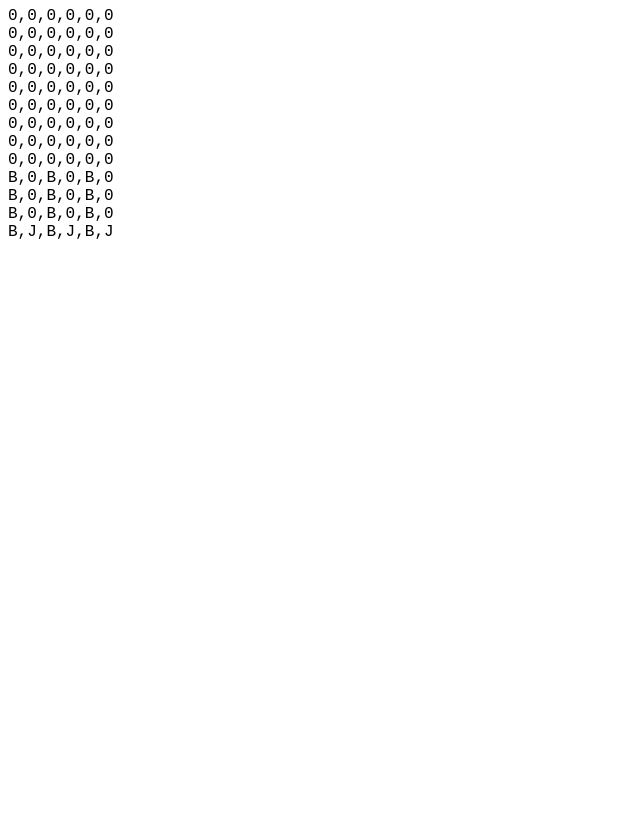
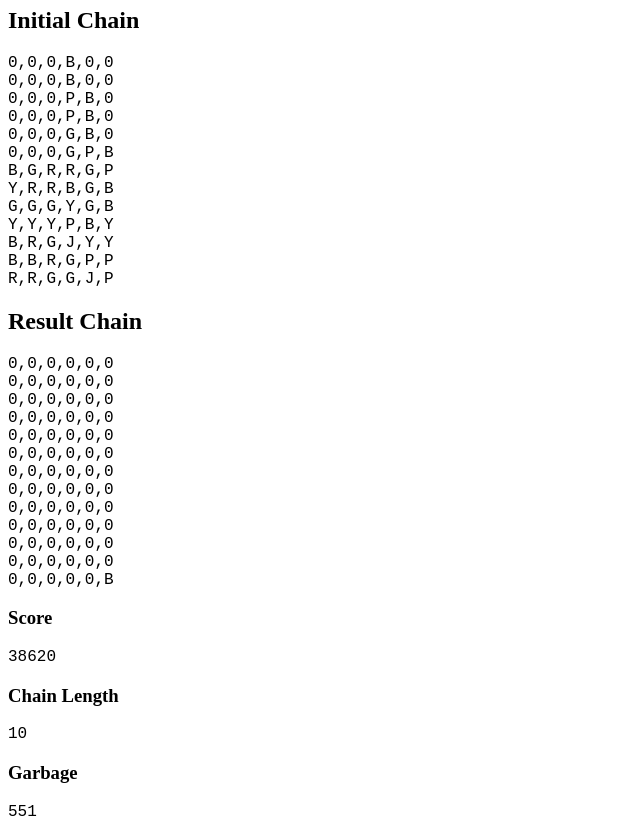
Before and after one commit to s2lsoftener/puyosim-ts-old, a website built with webpack: page dist/index.html in a window 1280 px wide. Shown: the part 73-902 px from the top of the page, without its empty margins (0-640 px from the left). Before the commit the page ends 800 px from the top, so only its background shows below. Built offline with nearby package versions, Linux system fonts and the light colour scheme.

Commit message:
Testing if score/garbage calculated correctly

```diff
--- a/src/Chainsim.ts
+++ b/src/Chainsim.ts
@@ -1,3 +1,4 @@
+import { transposeMatrix } from "./helper";
 import { Puyo, PuyoType } from "./Puyo";
 
 interface SimulatorSettings {
@@ -29,6 +30,7 @@ export default class Chainsim {
   public totalGarbage: number;
   public linkGarbage: number;
   public dropDistances: number[][];
+  public droppedMatrix: Puyo[][];
   public hasPops: boolean;
   public chainHistory: object[];
 
@@ -92,6 +94,7 @@ export default class Chainsim {
 
     this.matrix = [];
     this.dropDistances = [];
+    this.droppedMatrix = [];
     for (let x: number = 0; x < this.settings.cols; x++) {
       this.matrix[x] = [];
       this.dropDistances[x] = [];
@@ -152,10 +155,21 @@ export default class Chainsim {
     }
   }
 
+  public refreshPuyoPositionData(): void {
+    for (let x = 0; x < this.settings.cols; x++) {
+      for (let y = 0; y < this.settings.rows; y++) {
+        this.matrix[x][y].x = x;
+        this.matrix[x][y].y = y;
+      }
+    }
+  }
+
   public dropPuyos(): void {
-    // Drop the puyos in each column.
-    // Either they fall all the way to the ground,
-    // or they fall on top of the nearest Block Puyo.
+    this.matrix = this.droppedMatrix;
+  }
+
+  public calculateDropDistances(): void {
+    const droppedMatrix: Puyo[][] = [];
     for (let x: number = 0; x < this.matrix.length; x++) {
       const slicePoints: number[] = [-1];
       const slices: Puyo[][] = [];
@@ -183,14 +197,14 @@ export default class Chainsim {
         newColumn = [...newColumn, ...emptyCells, ...PuyoCells];
       });
 
-      this.matrix[x] = newColumn;
+      droppedMatrix[x] = newColumn;
     }
-  }
 
-  public calculateDropDistances(): void {
+    this.droppedMatrix = droppedMatrix;
+
     for (let x = 0; x < this.settings.cols; x++) {
       for (let y = 0; y < this.settings.rows; y++) {
-        this.dropDistances[x][y] = y - this.matrix[x][y].y
+        this.dropDistances[x][y] = y - droppedMatrix[x][y].y;
       }
     }
   }
@@ -384,6 +398,17 @@ export default class Chainsim {
     this.totalScore += this.linkScore;
   }
 
+  public get matrixText(): string[][] {
+    const textMatrix: string[][] = [];
+    for (let x = 0; x < this.settings.cols; x++) {
+      textMatrix[x] = [];
+      for (let y = 0; y < this.settings.rows; y++) {
+        textMatrix[x][y] = this.matrix[x][y].p;
+      }
+    }
+    return textMatrix;
+  }
+
   public calculateGarbage(): void {
     const nuisancePoints: number =
       this.linkScore / this.settings.targetPoint + this.leftoverNuisancePoints;
@@ -395,6 +420,7 @@ export default class Chainsim {
 
   public popPuyos(): void {
     for (const group of this.poppingGroups) {
+      console.log(group);
       for (const puyo of group) {
         this.matrix[puyo.x][puyo.y].p = "0";
       }
@@ -417,9 +443,27 @@ export default class Chainsim {
     }
   }
 
+  public refreshLinkData(): void {
+    this.poppingGroups = [];
+    this.poppingColors = [];
+    this.garbageClearCountMatrix = [];
+    this.linkScore = 0;
+    this.linkBonusMultiplier = 0;
+    this.linkPuyoMultiplier = 0;
+    this.linkGarbage = 0;
+    for (let x: number = 0; x < this.settings.cols; x++) {
+      for (let y: number = 0; y < this.settings.rows; y++) {
+        this.dropDistances[x][y] = 0;
+      }
+    }
+    this.droppedMatrix = [];
+  }
+
   public simulateLink(): boolean {
+    this.refreshLinkData();
+    this.calculateDropDistances();
     this.dropPuyos();
-    this.calculateDropDistances();
+    this.refreshPuyoPositionData();
     this.checkForColorPops();
     this.checkForGarbagePops();
 
@@ -436,20 +480,35 @@ export default class Chainsim {
   }
 
   public simulateChain(): void {
-    let result = true
+    let result = true;
     while (result) {
       result = this.simulateLink();
     }
   }
 
-  public readableMatrix(): string[][] {
-    const transposeMatrix: string[][] = []
+  public sendToPuyoNexus(): void {
+    const pnMatrix: string[][] = transposeMatrix(this.matrixText);
+    const conversionScheme: any = {
+      R: 4,
+      G: 7,
+      B: 5,
+      Y: 6,
+      P: 8,
+      J: 1,
+      "0": 0
+    };
+
+    let urlString: string = "";
     for (let y = 0; y < this.settings.rows; y++) {
-      transposeMatrix[y] = []
       for (let x = 0; x < this.settings.cols; x++) {
-        transposeMatrix[y][x] = this.matrix[x][y].p
+        urlString += conversionScheme[pnMatrix[y][x]];
       }
     }
-    return transposeMatrix
+    console.log(urlString);
+
+    const url = `https://puyonexus.com/chainsim/?w=${
+      this.settings.cols
+    }&h=${this.settings.rows - this.settings.hiddenRows}&chain=${urlString}`;
+    window.open(url);
   }
 }
--- /dev/null
+++ b/src/helper.ts
@@ -0,0 +1,10 @@
+export function transposeMatrix(inputMatrix: string[][]): string[][] {
+  const transpose: string[][] = [];
+  for (let y = 0; y < inputMatrix[0].length; y++) {
+    transpose[y] = [];
+    for (let x = 0; x < inputMatrix.length; x++) {
+      transpose[y][x] = inputMatrix[x][y];
+    }
+  }
+  return transpose;
+}
--- a/src/index.ts
+++ b/src/index.ts
@@ -1,4 +1,5 @@
-import Chainsim from "./Chainsim"
+import Chainsim from "./Chainsim";
+import { transposeMatrix } from "./helper";
 
 const testMatrix = new Chainsim([
   ["B", "B", "B", "B", "Y", "Y", "Y", "Y", "G", "G", "G", "G", "G"],
@@ -9,10 +10,45 @@ const testMatrix = new Chainsim([
   ["J", "J", "P", "P", "P", "P", "R", "R", "R", "R", "G", "G", "G"]
 ]);
 
-testMatrix.simulateChain();
-console.log(testMatrix.readableMatrix());
+const testMatrix2 = new Chainsim(
+  transposeMatrix([
+    ["0", "0", "0", "B", "0", "0"],
+    ["0", "0", "0", "B", "0", "0"],
+    ["0", "0", "0", "P", "B", "0"],
+    ["0", "0", "0", "P", "B", "0"],
+    ["0", "0", "0", "G", "B", "0"],
+    ["0", "0", "0", "G", "P", "B"],
+    ["B", "G", "R", "R", "G", "P"],
+    ["Y", "R", "R", "B", "G", "B"],
+    ["G", "G", "G", "Y", "G", "B"],
+    ["Y", "Y", "Y", "P", "B", "Y"],
+    ["B", "R", "G", "J", "Y", "Y"],
+    ["B", "B", "R", "G", "P", "P"],
+    ["R", "R", "G", "G", "J", "P"]
+  ])
+);
 
-const outputResult = document.getElementById("result")!;
-testMatrix.readableMatrix().forEach(row => {
-  outputResult.innerHTML += row.toString() + "<br>";
-})
+const displayInitial = document.getElementById("initial")!;
+transposeMatrix(testMatrix2.inputMatrix).forEach(row => {
+  displayInitial.innerHTML += row.toString() + "<br>";
+});
+testMatrix2.sendToPuyoNexus();
+testMatrix2.simulateChain();
+console.log(testMatrix2.hasPops);
+console.log(testMatrix2.poppingGroups);
+
+const displaySimulation = document.getElementById("result")!;
+transposeMatrix(testMatrix2.matrixText).forEach(row => {
+  displaySimulation.innerHTML += row.toString() + "<br>";
+});
+
+const displayScore = document.getElementById("score")!;
+displayScore.innerHTML = testMatrix2.totalScore.toString();
+
+const displayLength = document.getElementById("length")!;
+displayLength.innerHTML = testMatrix2.chainLength.toString();
+
+const displayGarbage = document.getElementById("garbage")!;
+displayGarbage.innerHTML = testMatrix2.totalGarbage.toString();
+
+testMatrix2.sendToPuyoNexus();
```
Also changed, not shown: dist/index.html.
